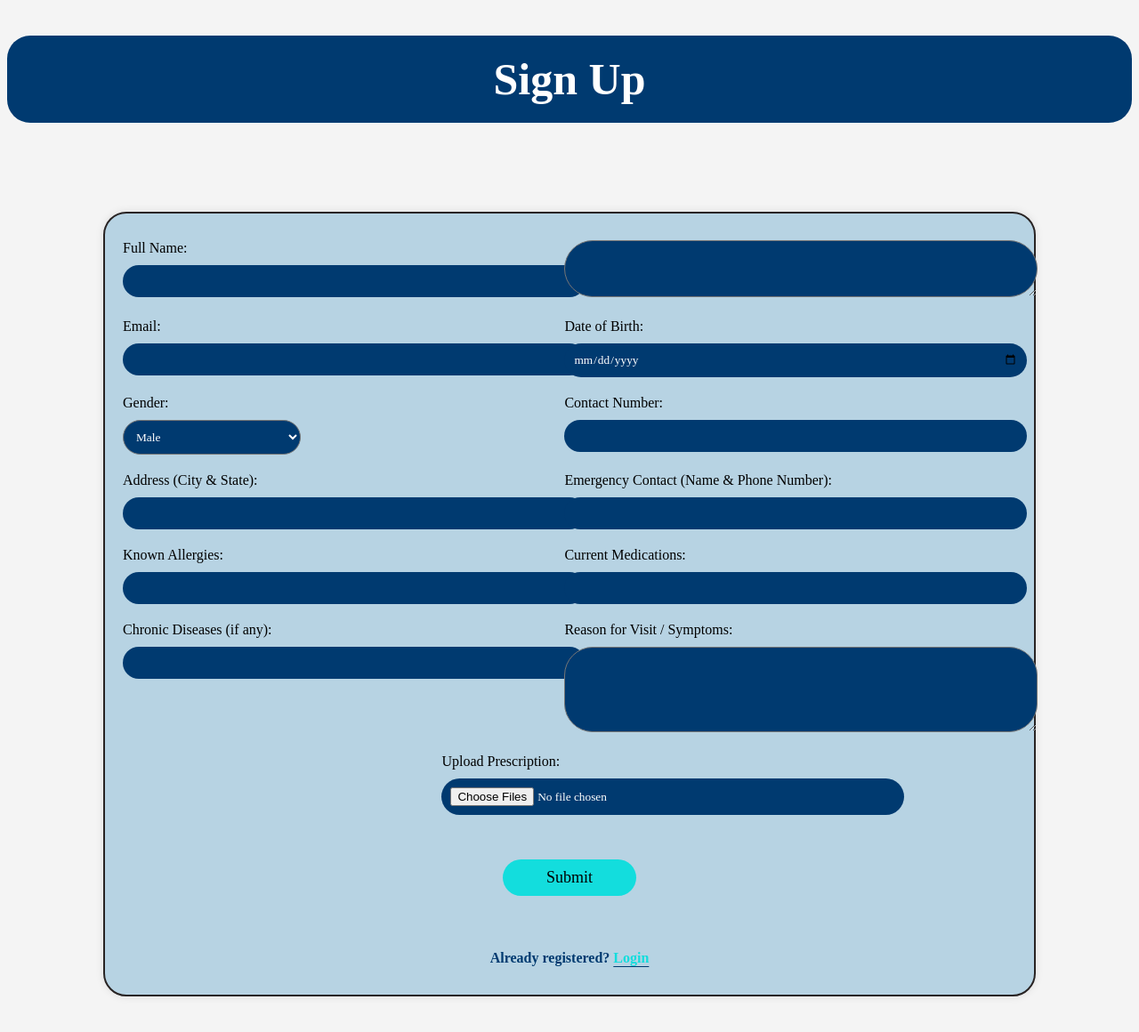
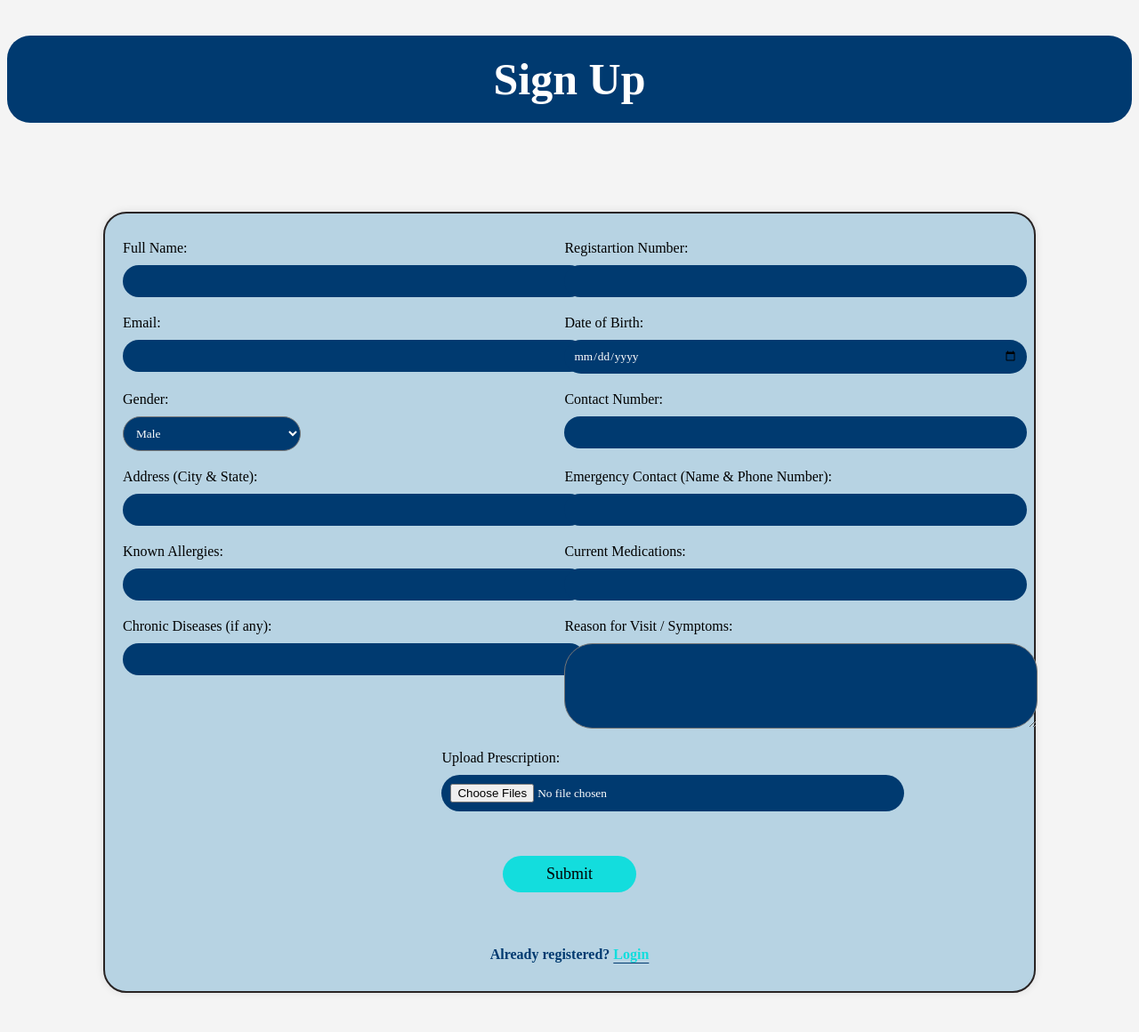
Before and after one commit to akshat12375/qrcode, a Flask app: page / in a window 1280 px wide. Shown: the top 1160 px of the page at 89% size. Run offline with Flask 3, Linux system fonts and the light colour scheme.

Commit message:
Update form.html

```diff
--- a/templates/form.html
+++ b/templates/form.html
@@ -15,9 +15,9 @@
             <input type="text" name="name" id="name">
             </div>
             <div>
-            <!-- <label for="regd_no">Registartion Number:</label>
-            <input name="regd_no" id="regd_no"> -->
-            <textarea name="regd_no" row="1" id="regd_no"readonly>{{re}}</textarea>
+            <label for="regd_no">Registartion Number:</label>
+            <input name="regd_no" id="regd_no">
+            <!-- <textarea name="regd_no" row="1" id="regd_no"readonly>{{re}}</textarea> -->
             </div>
             <div>
             <label for="email">Email:</label>
```
